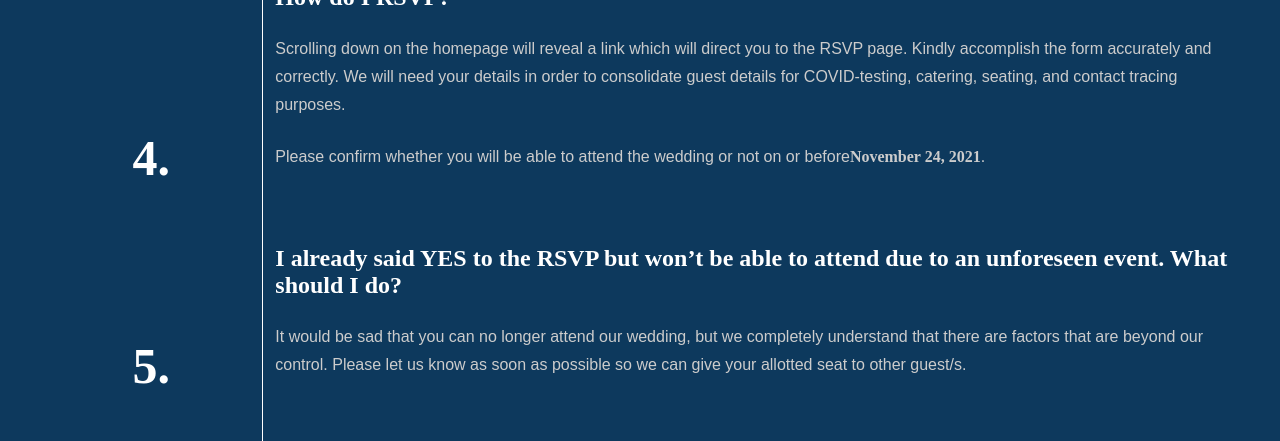
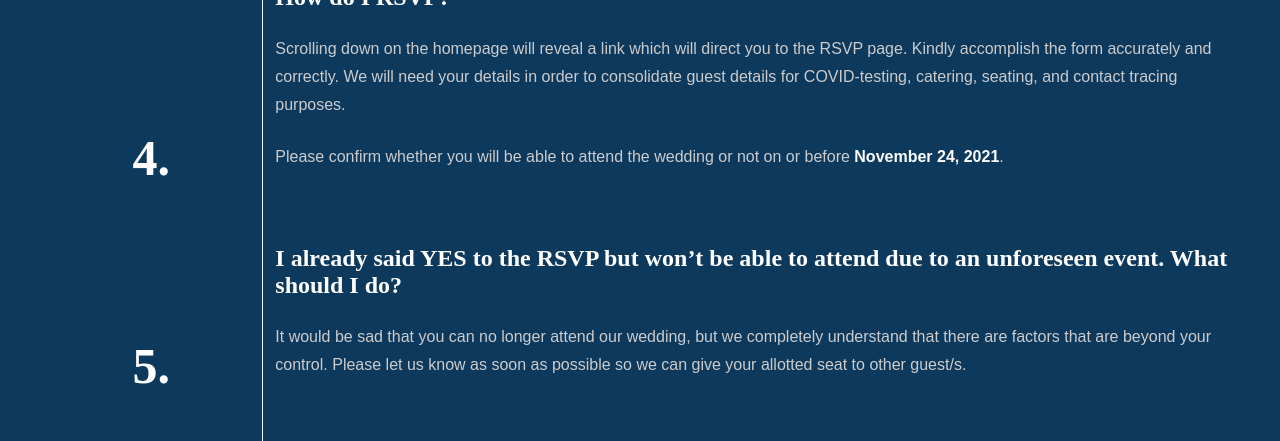
Before and after one commit to mogspls/anoverduewedding, a React (Create React App) app: page /FAQs in a window 1280 px wide. Shown: the part 1120-1561 px from the top of the page. Built offline with nearby package versions, Linux system fonts and the light colour scheme.

Commit message:
Minimal revisions to the FAQ page

```diff
--- a/src/index.css
+++ b/src/index.css
@@ -591,11 +591,10 @@ br, hr {
 #faqs main div p,
 #covid main div p {
   flex: 5;
-  font-family: 'Poppins', sans-serif;
+  font-family: 'Poppins', sans-serif !important;
   color: #fff;
   line-height: 1.75em;
   font-weight: 300;
-  display: flex;
   padding: 12px 0px;
 }
 #faqs main div div,
--- a/src/views/FAQs.jsx
+++ b/src/views/FAQs.jsx
@@ -39,14 +39,14 @@ export default function COVID() {
             <div>
               <h2>How do I RSVP?</h2>
               <p>Scrolling down on the homepage will reveal a link which will direct you to the RSVP page. Kindly accomplish the form accurately and correctly. We will need your details in order to consolidate guest details for COVID-testing, catering, seating, and contact tracing purposes.</p>
-              <p>Please confirm whether you will be able to attend the wedding or not on or before <strong>November 24, 2021</strong>.</p>
+              <p>Please confirm whether you will be able to attend the wedding or not on or before <span style={{fontWeight: '600', fontFamily: 'Poppins, sans-serif', color: "#fff"}}>November 24, 2021</span>.</p>
             </div>
           </div>
           <div>
             <h1>5.</h1>
             <div>
               <h2>I already said YES to the RSVP but won’t be able to attend due to an unforeseen event. What should I do?</h2>
-              <p>It would be sad that you can no longer attend our wedding, but we completely understand that there are factors that are beyond our control. Please let us know as soon as possible so we can give your allotted seat to other guest/s.</p>
+              <p>It would be sad that you can no longer attend our wedding, but we completely understand that there are factors that are beyond your control. Please let us know as soon as possible so we can give your allotted seat to other guest/s.</p>
             </div>
           </div>
           <div>
```
